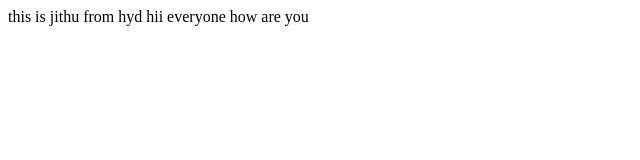
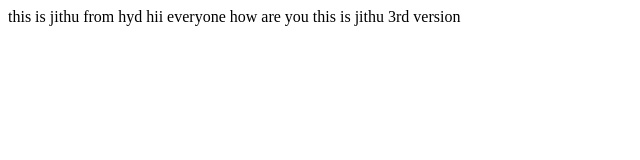
Before and after one commit to JITHENDRA-MOOLINTI/Git, a plain HTML site: page index.html in a window 1280 px wide. Shown: the whole page, without its empty margins (0-640 px from the left). Drawn offline with Linux system fonts and the light colour scheme.

Commit message:
3rd version

```diff
--- a/index.html
+++ b/index.html
@@ -8,5 +8,6 @@
 <body>
     this is jithu from hyd
     hii everyone how are you
+    this is jithu 3rd version
 </body>
 </html>
```
